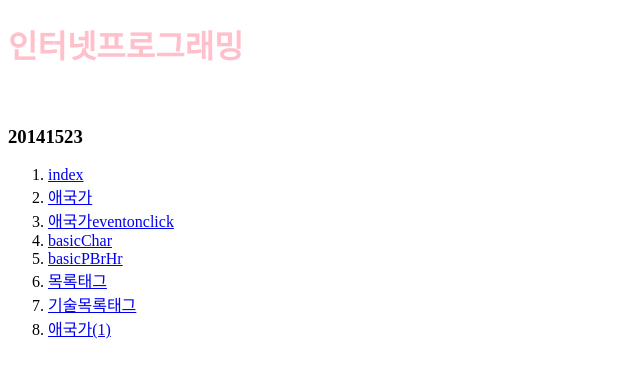
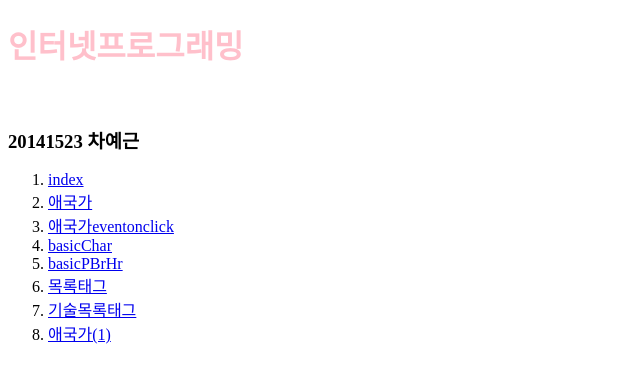
Before and after one commit to ckdprms123/ckdprms123.github.io, a plain HTML site: page index.html in a window 1280 px wide. Shown: the whole page, without its empty margins (0-640 px from the left). Drawn offline with Linux system fonts and the light colour scheme.

Commit message:
Update index.html

```diff
--- a/index.html
+++ b/index.html
@@ -7,7 +7,7 @@
   </head>
 <body>
   <h1 style="color:pink;">인터넷프로그래밍</h1><br/>
-  <h3>20141523 </h3>
+  <h3>20141523 차예근</h3>
 <ol type ="1">
 <li><a href="https://ckdprms12.github.io/index.html" target="_blank">index</a></li>
 <li><a href="https://ckdprms12.github.io/애국가.html" target="_blank">애국가</a></li>
```
